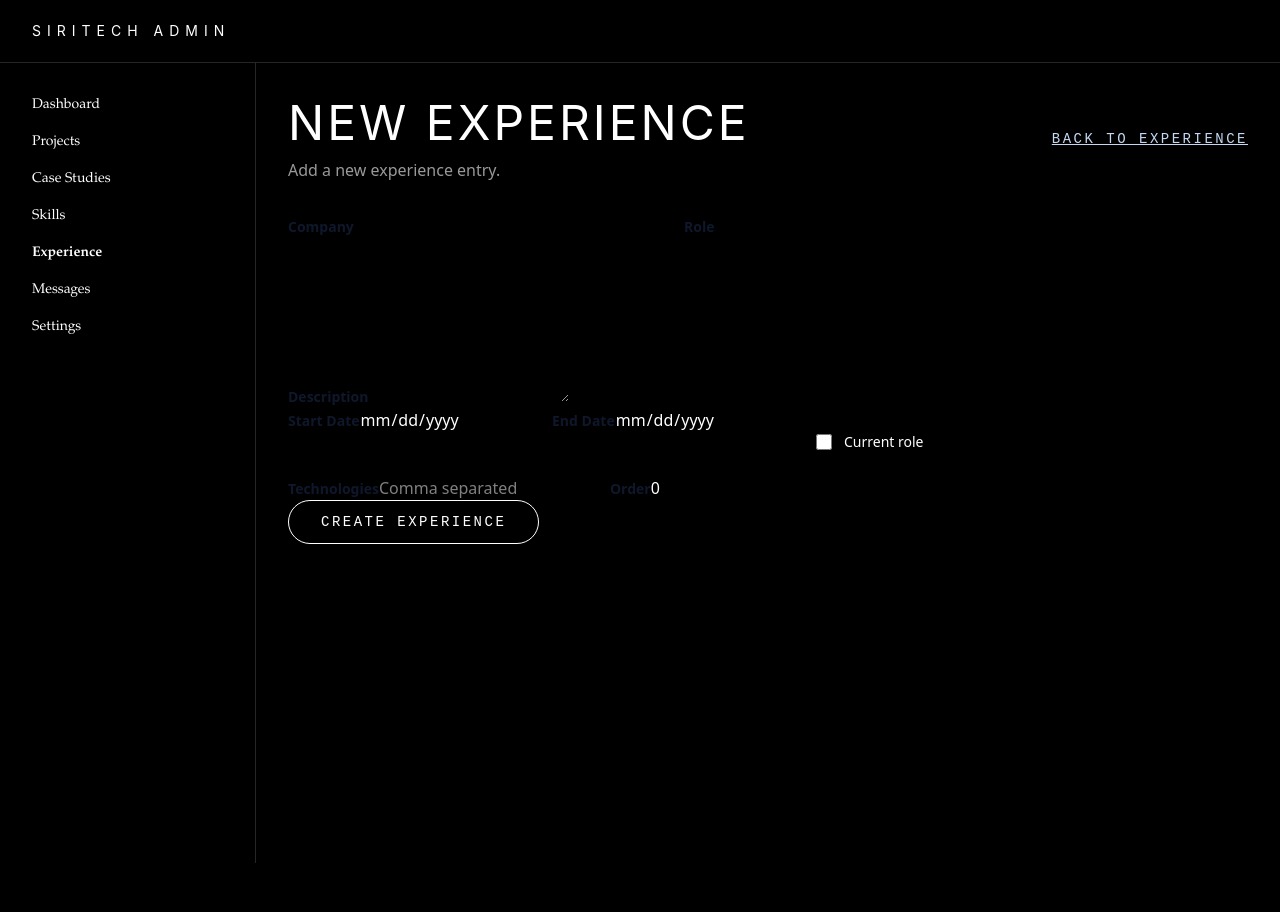
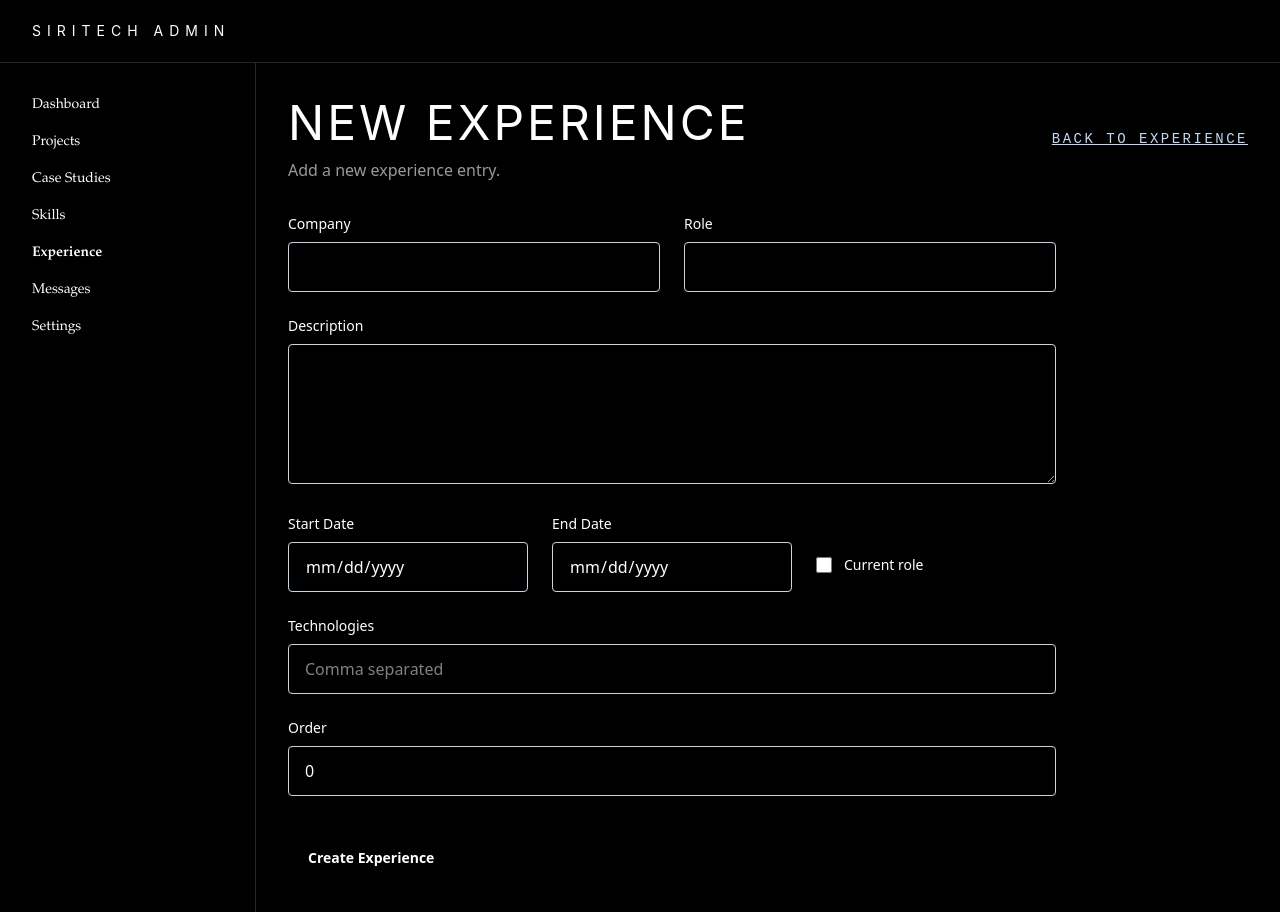
Before and after one commit to SIRI-bit-tech/SIRI, a Next.js app: page /admin/experience/new in a window 1280 px wide. Before the commit the page ends 863 px from the top, so only its background shows below. Built offline with nearby package versions, Linux system fonts and the light colour scheme; no server answers; sample sign-in values are in the browser's storage.

Commit message:
refactor: update form styles for case study, experience, and skill components

```diff
--- a/components/admin/new-case-study-form.tsx
+++ b/components/admin/new-case-study-form.tsx
@@ -53,65 +53,65 @@ export function NewCaseStudyForm() {
   return (
     <form onSubmit={handleSubmit} className="space-y-6 max-w-4xl">
       <div className="grid gap-6 sm:grid-cols-2">
-        <label className="space-y-2">
-          <span className="text-sm font-semibold text-slate-900">Title</span>
+        <div>
+          <label className="block text-sm font-medium mb-2">Title</label>
           <input
             value={title}
             onChange={(event) => setTitle(event.target.value)}
-            className="input"
+            className="w-full rounded border border-slate-300 px-4 py-3"
             required
           />
-        </label>
-        <label className="space-y-2">
-          <span className="text-sm font-semibold text-slate-900">Slug</span>
+        </div>
+        <div>
+          <label className="block text-sm font-medium mb-2">Slug</label>
           <input
             value={slug}
             onChange={(event) => setSlug(event.target.value)}
-            className="input"
+            className="w-full rounded border border-slate-300 px-4 py-3"
             required
           />
-        </label>
+        </div>
       </div>
 
-      <label className="space-y-2">
-        <span className="text-sm font-semibold text-slate-900">Summary</span>
+      <div>
+        <label className="block text-sm font-medium mb-2">Summary</label>
         <textarea
           value={summary}
           onChange={(event) => setSummary(event.target.value)}
-          className="input min-h-[120px]"
+          className="w-full rounded border border-slate-300 px-4 py-3 min-h-[120px]"
           required
         />
-      </label>
+      </div>
 
-      <label className="space-y-2">
-        <span className="text-sm font-semibold text-slate-900">Body</span>
+      <div>
+        <label className="block text-sm font-medium mb-2">Body</label>
         <textarea
           value={body}
           onChange={(event) => setBody(event.target.value)}
-          className="input min-h-[180px]"
+          className="w-full rounded border border-slate-300 px-4 py-3 min-h-[180px]"
           required
         />
-      </label>
+      </div>
 
       <div className="grid gap-6 sm:grid-cols-2">
-        <label className="space-y-2">
-          <span className="text-sm font-semibold text-slate-900">Tags</span>
+        <div>
+          <label className="block text-sm font-medium mb-2">Tags</label>
           <input
             value={tags}
             onChange={(event) => setTags(event.target.value)}
-            className="input"
+            className="w-full rounded border border-slate-300 px-4 py-3"
             placeholder="Comma separated"
           />
-        </label>
-        <label className="space-y-2">
-          <span className="text-sm font-semibold text-slate-900">Cover Image URL</span>
+        </div>
+        <div>
+          <label className="block text-sm font-medium mb-2">Cover Image URL</label>
           <input
             value={coverImage}
             onChange={(event) => setCoverImage(event.target.value)}
-            className="input"
+            className="w-full rounded border border-slate-300 px-4 py-3"
             placeholder="Optional URL"
           />
-        </label>
+        </div>
       </div>
 
       <div className="flex flex-col gap-6 sm:flex-row sm:items-center">
@@ -120,24 +120,28 @@ export function NewCaseStudyForm() {
             type="checkbox"
             checked={featured}
             onChange={(event) => setFeatured(event.target.checked)}
-            className="h-4 w-4 rounded border-slate-400 text-indigo-600 focus:ring-indigo-500"
+            className="h-4 w-4 rounded border-slate-300 text-indigo-600 focus:ring-indigo-500"
           />
           <span className="text-sm">Featured</span>
         </label>
-        <label className="space-y-2 sm:flex-1">
-          <span className="text-sm font-semibold text-slate-900">Order</span>
+        <div className="sm:flex-1">
+          <label className="block text-sm font-medium mb-2">Order</label>
           <input
             type="number"
             value={order}
             onChange={(event) => setOrder(Number(event.target.value))}
-            className="input"
+            className="w-full rounded border border-slate-300 px-4 py-3"
             min={0}
           />
-        </label>
+        </div>
       </div>
 
       {error ? <p className="text-sm text-red-600">{error}</p> : null}
-      <button type="submit" className="btn-primary" disabled={isSaving}>
+      <button
+        type="submit"
+        disabled={isSaving}
+        className="mt-4 inline-flex items-center justify-center rounded bg-ink px-5 py-3 text-sm font-semibold text-white disabled:opacity-50"
+      >
         {isSaving ? "Saving..." : "Create Case Study"}
       </button>
     </form>
--- a/components/admin/new-experience-form.tsx
+++ b/components/admin/new-experience-form.tsx
@@ -53,91 +53,95 @@ export function NewExperienceForm() {
   return (
     <form onSubmit={handleSubmit} className="space-y-6 max-w-3xl">
       <div className="grid gap-6 sm:grid-cols-2">
-        <label className="space-y-2">
-          <span className="text-sm font-semibold text-slate-900">Company</span>
+        <div>
+          <label className="block text-sm font-medium mb-2">Company</label>
           <input
             value={company}
             onChange={(event) => setCompany(event.target.value)}
-            className="input"
+            className="w-full rounded border border-slate-300 px-4 py-3"
             required
           />
-        </label>
-        <label className="space-y-2">
-          <span className="text-sm font-semibold text-slate-900">Role</span>
+        </div>
+        <div>
+          <label className="block text-sm font-medium mb-2">Role</label>
           <input
             value={role}
             onChange={(event) => setRole(event.target.value)}
-            className="input"
+            className="w-full rounded border border-slate-300 px-4 py-3"
             required
           />
-        </label>
+        </div>
       </div>
 
-      <label className="space-y-2">
-        <span className="text-sm font-semibold text-slate-900">Description</span>
+      <div>
+        <label className="block text-sm font-medium mb-2">Description</label>
         <textarea
           value={description}
           onChange={(event) => setDescription(event.target.value)}
-          className="input min-h-[140px]"
+          className="w-full rounded border border-slate-300 px-4 py-3 min-h-[140px]"
           required
         />
-      </label>
+      </div>
 
       <div className="grid gap-6 sm:grid-cols-3">
-        <label className="space-y-2">
-          <span className="text-sm font-semibold text-slate-900">Start Date</span>
+        <div>
+          <label className="block text-sm font-medium mb-2">Start Date</label>
           <input
             type="date"
             value={startDate}
             onChange={(event) => setStartDate(event.target.value)}
-            className="input"
+            className="w-full rounded border border-slate-300 px-4 py-3"
             required
           />
-        </label>
-        <label className="space-y-2">
-          <span className="text-sm font-semibold text-slate-900">End Date</span>
+        </div>
+        <div>
+          <label className="block text-sm font-medium mb-2">End Date</label>
           <input
             type="date"
             value={endDate}
             onChange={(event) => setEndDate(event.target.value)}
-            className="input"
+            className="w-full rounded border border-slate-300 px-4 py-3"
             disabled={isCurrent}
           />
-        </label>
+        </div>
         <label className="inline-flex items-center gap-3 mt-6">
           <input
             type="checkbox"
             checked={isCurrent}
             onChange={(event) => setIsCurrent(event.target.checked)}
-            className="h-4 w-4 rounded border-slate-400 text-indigo-600 focus:ring-indigo-500"
+            className="h-4 w-4 rounded border-slate-300 text-indigo-600 focus:ring-indigo-500"
           />
           <span className="text-sm">Current role</span>
         </label>
       </div>
 
-      <label className="space-y-2">
-        <span className="text-sm font-semibold text-slate-900">Technologies</span>
+      <div>
+        <label className="block text-sm font-medium mb-2">Technologies</label>
         <input
           value={technologies}
           onChange={(event) => setTechnologies(event.target.value)}
-          className="input"
+          className="w-full rounded border border-slate-300 px-4 py-3"
           placeholder="Comma separated"
         />
-      </label>
+      </div>
 
-      <label className="space-y-2">
-        <span className="text-sm font-semibold text-slate-900">Order</span>
+      <div>
+        <label className="block text-sm font-medium mb-2">Order</label>
         <input
           type="number"
           value={order}
           onChange={(event) => setOrder(Number(event.target.value))}
-          className="input"
+          className="w-full rounded border border-slate-300 px-4 py-3"
           min={0}
         />
-      </label>
+      </div>
 
       {error ? <p className="text-sm text-red-600">{error}</p> : null}
-      <button type="submit" className="btn-primary" disabled={isSaving}>
+      <button
+        type="submit"
+        disabled={isSaving}
+        className="mt-4 inline-flex items-center justify-center rounded bg-ink px-5 py-3 text-sm font-semibold text-white disabled:opacity-50"
+      >
         {isSaving ? "Saving..." : "Create Experience"}
       </button>
     </form>
--- a/components/admin/new-skill-form.tsx
+++ b/components/admin/new-skill-form.tsx
@@ -41,65 +41,69 @@ export function NewSkillForm() {
   return (
     <form onSubmit={handleSubmit} className="space-y-6 max-w-3xl">
       <div className="grid gap-6 sm:grid-cols-2">
-        <label className="space-y-2">
-          <span className="text-sm font-semibold text-slate-900">Name</span>
+        <div>
+          <label className="block text-sm font-medium mb-2">Name</label>
           <input
             value={name}
             onChange={(event) => setName(event.target.value)}
-            className="input"
+            className="w-full rounded border border-slate-300 px-4 py-3"
             required
           />
-        </label>
-        <label className="space-y-2">
-          <span className="text-sm font-semibold text-slate-900">Category</span>
+        </div>
+        <div>
+          <label className="block text-sm font-medium mb-2">Category</label>
           <input
             value={category}
             onChange={(event) => setCategory(event.target.value)}
-            className="input"
+            className="w-full rounded border border-slate-300 px-4 py-3"
             required
           />
-        </label>
+        </div>
       </div>
 
       <div className="grid gap-6 sm:grid-cols-2">
-        <label className="space-y-2">
-          <span className="text-sm font-semibold text-slate-900">Proficiency</span>
+        <div>
+          <label className="block text-sm font-medium mb-2">Proficiency</label>
           <select
             value={proficiency}
             onChange={(event) => setProficiency(event.target.value)}
-            className="input"
+            className="w-full rounded border border-slate-300 px-4 py-3"
           >
             <option>Beginner</option>
             <option>Intermediate</option>
             <option>Advanced</option>
             <option>Expert</option>
           </select>
-        </label>
-        <label className="space-y-2">
-          <span className="text-sm font-semibold text-slate-900">Icon URL</span>
+        </div>
+        <div>
+          <label className="block text-sm font-medium mb-2">Icon URL</label>
           <input
             value={icon}
             onChange={(event) => setIcon(event.target.value)}
-            className="input"
+            className="w-full rounded border border-slate-300 px-4 py-3"
             placeholder="Optional image URL"
           />
-        </label>
+        </div>
       </div>
 
-      <label className="space-y-2">
-        <span className="text-sm font-semibold text-slate-900">Order</span>
+      <div>
+        <label className="block text-sm font-medium mb-2">Order</label>
         <input
           type="number"
           value={order}
           onChange={(event) => setOrder(Number(event.target.value))}
-          className="input"
+          className="w-full rounded border border-slate-300 px-4 py-3"
           min={0}
         />
-      </label>
+      </div>
 
       {error ? <p className="text-sm text-red-600">{error}</p> : null}
 
-      <button type="submit" className="btn-primary" disabled={isSaving}>
+      <button
+        type="submit"
+        disabled={isSaving}
+        className="mt-4 inline-flex items-center justify-center rounded bg-ink px-5 py-3 text-sm font-semibold text-white disabled:opacity-50"
+      >
         {isSaving ? "Saving..." : "Create Skill"}
       </button>
     </form>
```
